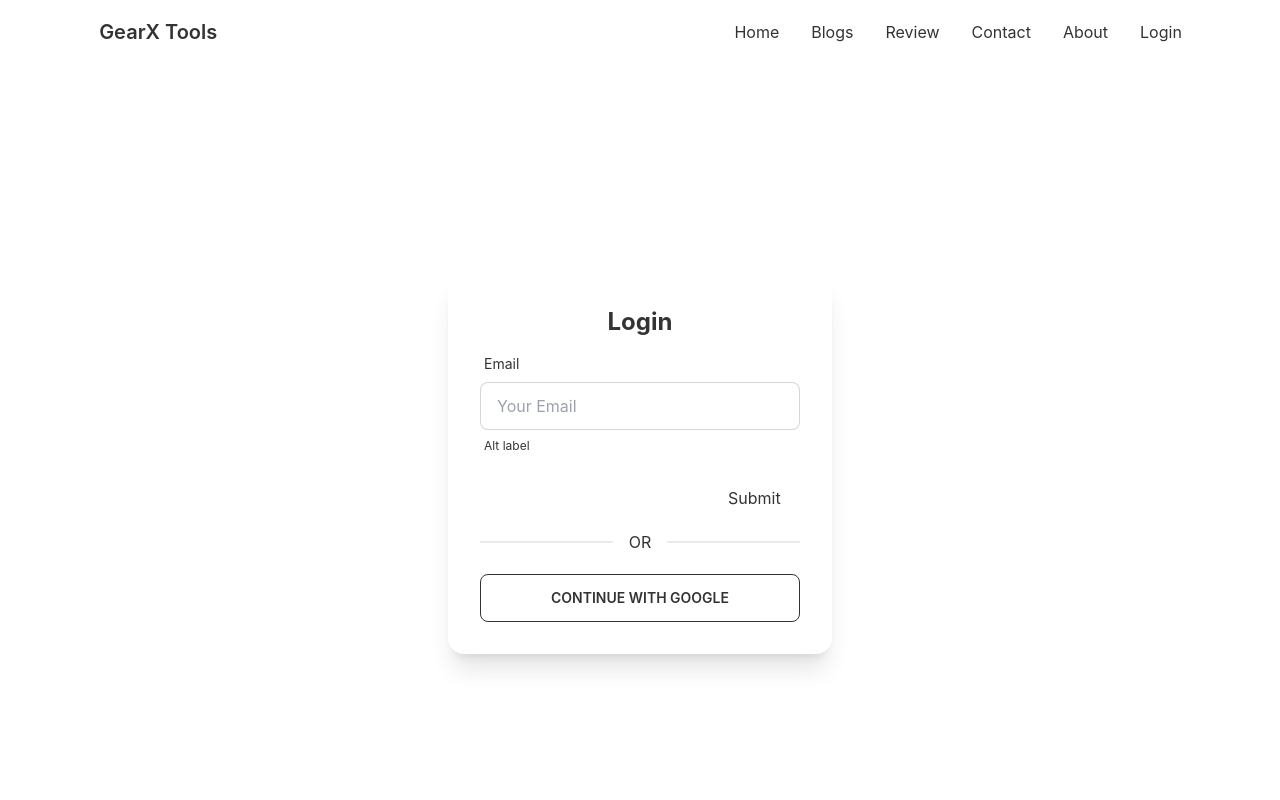
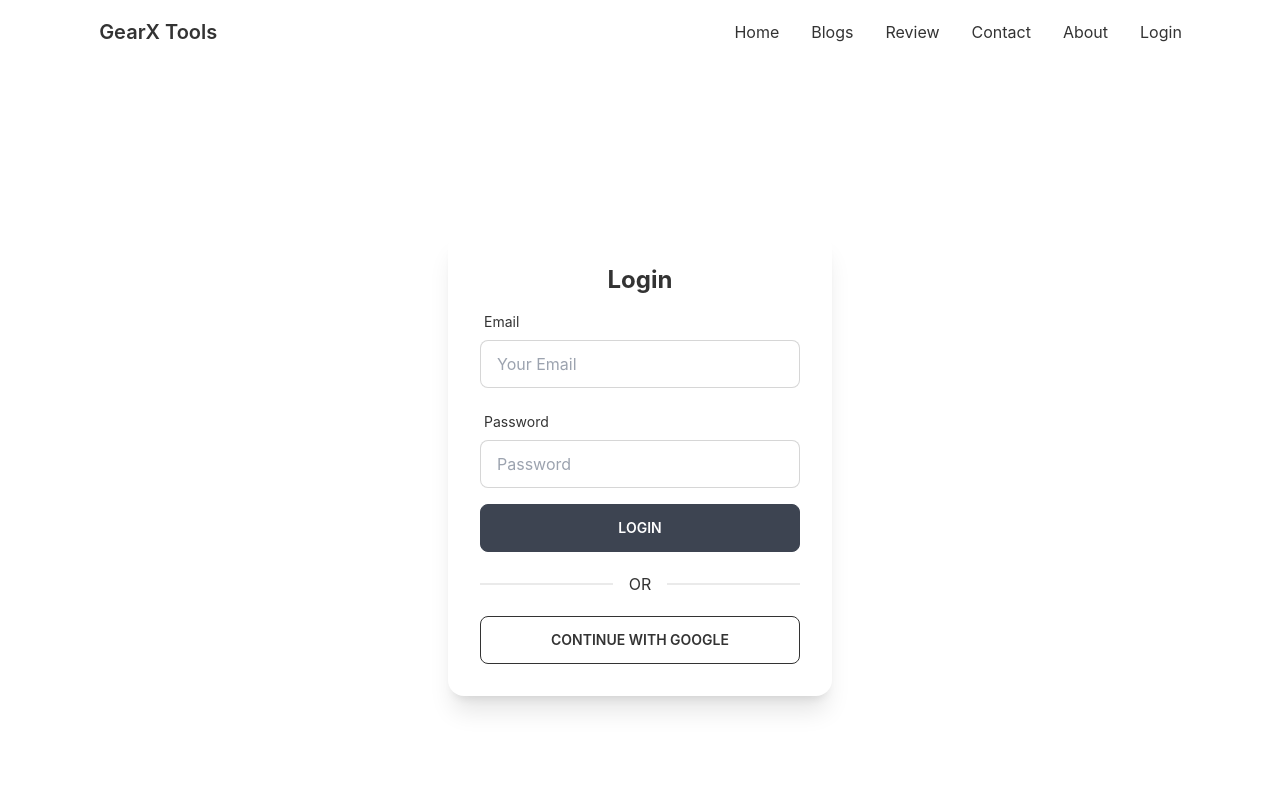
Before and after one commit to MrRonnie/Manufacturer-Website-Client-Side, a React (Create React App) app: page /login in a window 1280 px wide. Shown: the top 800 px of the page. Built offline with nearby package versions, Linux system fonts and the light colour scheme; no server answers.

Commit message:
Create Login Form using React Hook Form Validation

```diff
--- a/src/App.js
+++ b/src/App.js
@@ -17,7 +17,6 @@ function App() {
         <Route path="blogs" element={<Blogs />} />
         <Route path="login" element={<Login />} />
       </Routes>
-      <Footer></Footer>
     </div>
   );
 }
--- a/src/Pages/Home/Home.js
+++ b/src/Pages/Home/Home.js
@@ -1,4 +1,5 @@
 import React from "react";
+import Footer from "../Shared/Footer";
 import Banner from "./Banner";
 import BusinessSummary from "./BusinessSummary";
 import ContactUs from "./ContactUs";
@@ -13,6 +14,7 @@ const Home = () => {
       <Info></Info>
       <MidCard></MidCard>
       <ContactUs></ContactUs>
+      <Footer></Footer>
     </div>
   );
 };
--- a/src/Pages/Login/Login.js
+++ b/src/Pages/Login/Login.js
@@ -2,7 +2,6 @@ import React from "react";
 import { useSignInWithGoogle } from "react-firebase-hooks/auth";
 import auth from "../../firebase.init";
 import { useForm } from "react-hook-form";
-
 const Login = () => {
   const [signInWithGoogle, user, loading, error] = useSignInWithGoogle(auth);
   const {
@@ -10,20 +9,18 @@ const Login = () => {
     formState: { errors },
     handleSubmit,
   } = useForm();
-
   if (user) {
     console.log(user);
   }
-
   const onSubmit = (data) => {
     console.log(data);
   };
-
   return (
     <div className="flex h-screen justify-center items-center">
       <div className="card w-96 bg-base-100 shadow-xl">
         <div className="card-body">
           <h2 className="text-center text-2xl font-bold">Login</h2>
+
           <form onSubmit={handleSubmit(onSubmit)}>
             <div class="form-control w-full max-w-xs">
               <label class="label">
@@ -33,26 +30,68 @@ const Login = () => {
                 type="email"
                 placeholder="Your Email"
                 class="input input-bordered w-full max-w-xs"
+                {...register("email", {
+                  required: {
+                    value: true,
+                    message: "Email is Required",
+                  },
+                  pattern: {
+                    value: /[a-z0-9]+@[a-z]+\.[a-z]{2,3}/,
+                    message: "Provide a valid Email",
+                  },
+                })}
               />
               <label class="label">
-                <span class="label-text-alt">Alt label</span>
+                {errors.email?.type === "required" && (
+                  <span class="label-text-alt text-red-500">
+                    {errors.email.message}
+                  </span>
+                )}
+                {errors.email?.type === "pattern" && (
+                  <span class="label-text-alt text-red-500">
+                    {errors.email.message}
+                  </span>
+                )}
+              </label>
+            </div>
+            <div class="form-control w-full max-w-xs">
+              <label class="label">
+                <span class="label-text">Password</span>
+              </label>
+              <input
+                type="password"
+                placeholder="Password"
+                class="input input-bordered w-full max-w-xs"
+                {...register("password", {
+                  required: {
+                    value: true,
+                    message: "Password is Required",
+                  },
+                  minLength: {
+                    value: 6,
+                    message: "Must be 6 characters or longer",
+                  },
+                })}
+              />
+              <label class="label">
+                {errors.password?.type === "required" && (
+                  <span class="label-text-alt text-red-500">
+                    {errors.password.message}
+                  </span>
+                )}
+                {errors.password?.type === "minLength" && (
+                  <span class="label-text-alt text-red-500">
+                    {errors.password.message}
+                  </span>
+                )}
               </label>
             </div>
 
-            <input {...register("firstName", { required: true })} />
-            {errors.firstName?.type === "required" && "First name is required"}
-
             <input
-              {...register("lastName", {
-                pattern: {
-                  value: /[A-Za-z]{3}/,
-                  message: "error message",
-                },
-              })}
+              className="btn w-full max-w-xs text-white"
+              type="submit"
+              value="Login"
             />
-            {errors.lastName && "Last name is required"}
-
-            <input type="submit" />
           </form>
           <div className="divider">OR</div>
           <button
```
